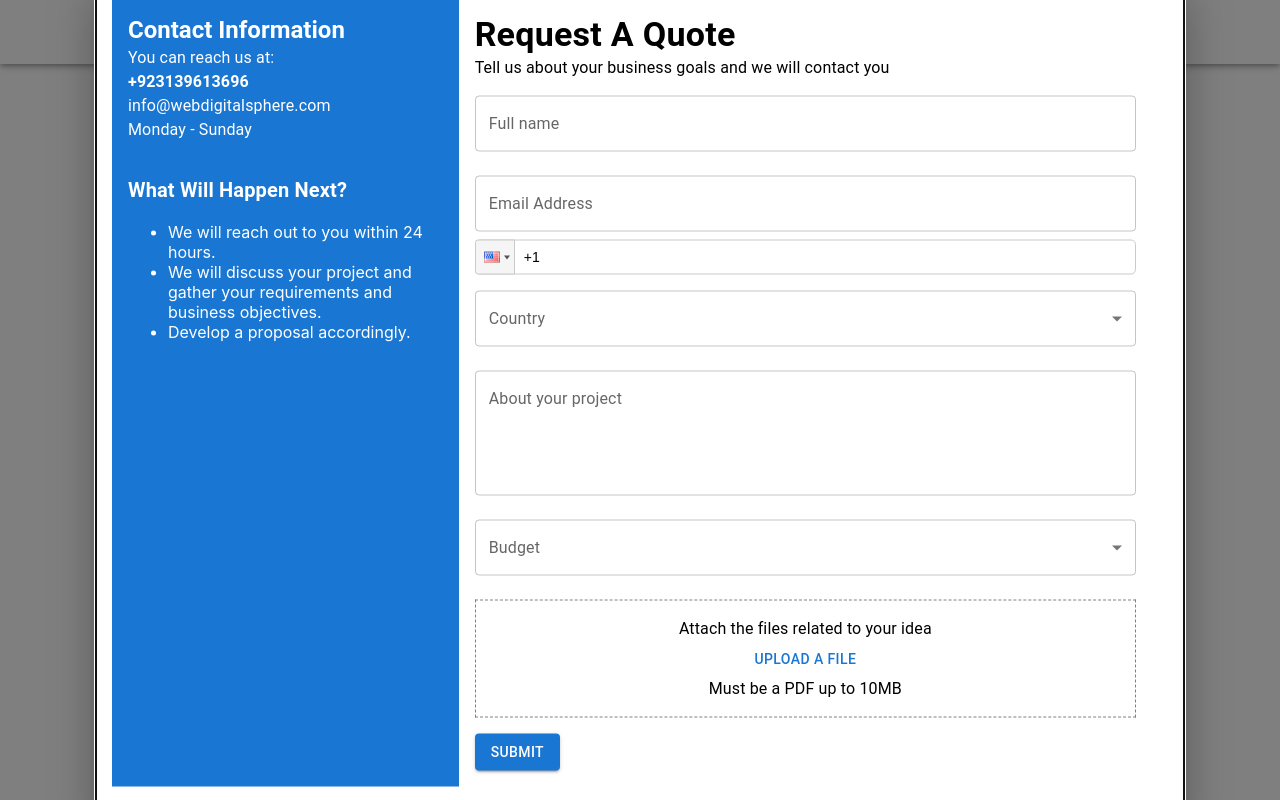
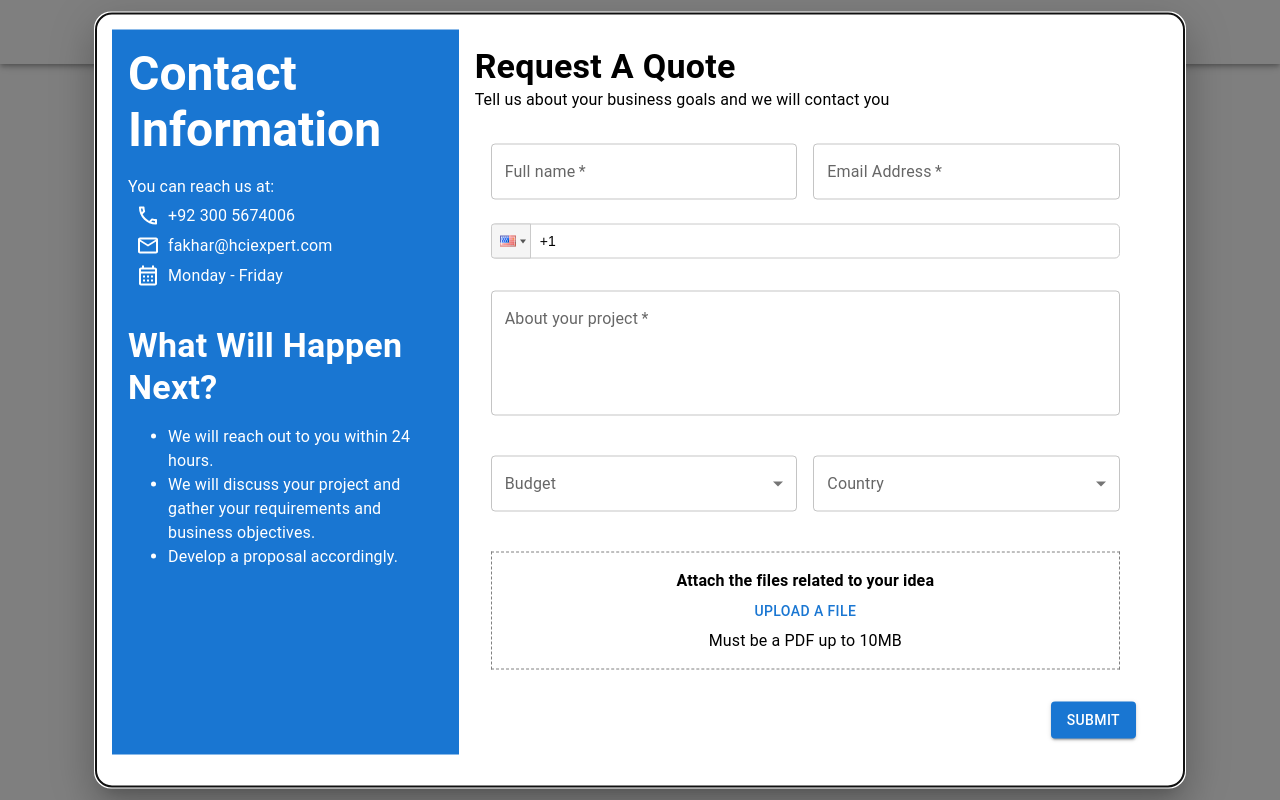
Before and after one commit to m-m4h4d/example, a React (Create React App) app: page / in a window 1280 px wide. Shown: the top 800 px of the page. Built offline with nearby package versions, Linux system fonts and the light colour scheme; the HTML template or start-up script is replaced by a standard one.

Commit message:
Update RequestQuote.js

```diff
--- a/src/components/RequestQuote.js
+++ b/src/components/RequestQuote.js
@@ -1,5 +1,6 @@
 import React from 'react';
 import { Box, Button, Grid, Typography, Modal, TextField, MenuItem } from '@mui/material';
+import { PhoneOutlined, EmailOutlined, CalendarMonthOutlined } from '@mui/icons-material';
 import PhoneInput from 'react-phone-input-2';
 import 'react-phone-input-2/lib/style.css';
 
@@ -12,6 +13,8 @@ const modalStyle = {
     bgcolor: 'background.paper',
     boxShadow: 24,
     p: 4,
+    overflowY: 'auto',
+    borderRadius: 4
 };
 
 const RequestQuote = (open, onClose) => {
@@ -20,40 +23,73 @@ const RequestQuote = (open, onClose) => {
             <Box sx={modalStyle}>
                 <Grid container spacing={2}>
                     <Grid item xs={12} md={4} sx={{ bgcolor: 'primary.main', color: 'white', p: 2 }}>
-                        <Typography variant="h5"><b>Contact Information</b></Typography>
-                        <Typography>You can reach us at:</Typography>
-                        <Typography><b>+923139613696</b></Typography>
-                        <Typography>info@webdigitalsphere.com</Typography>
-                        <Typography>Monday - Sunday</Typography>
-                        <Typography variant="h6" sx={{ mt: 4 }}><b>What Will Happen Next?</b></Typography>
+                        <Typography variant="h3" gutterBottom><b>Contact Information</b></Typography>
+                        <Typography gutterBottom>You can reach us at:</Typography>
+                        <Box sx={{ display: "flex" }}>
+                            <PhoneOutlined sx={{ mx: 1 }} />
+                            <Typography gutterBottom>+92 300 5674006</Typography>
+                        </Box>
+                        <Box sx={{ display: "flex" }}>
+                            <EmailOutlined sx={{ mx: 1 }} />
+                            <Typography gutterBottom>fakhar@hciexpert.com</Typography>
+                        </Box>
+                        <Box sx={{ display: "flex" }}>
+                            <CalendarMonthOutlined sx={{ mx: 1 }} />
+                            <Typography gutterBottom>Monday - Friday</Typography>
+                        </Box>
+                        <Typography variant="h4" sx={{ mt: 4 }}><b>What Will Happen Next?</b></Typography>
+                        <Typography>
                             <ul>
                                 <li>We will reach out to you within 24 hours.</li>
                                 <li>We will discuss your project and gather your requirements and business objectives.</li>
                                 <li>Develop a proposal accordingly.</li>
                             </ul>
+                        </Typography>
                     </Grid>
                     <Grid item xs={12} md={8} sx={{ p: 2 }}>
                         <Typography variant="h4"><b>Request A Quote</b></Typography>
                         <Typography>Tell us about your business goals and we will contact you</Typography>
-                        <TextField fullWidth label="Full name" margin="normal" />
-                        <TextField fullWidth label="Email Address" margin="normal" />
-                        <PhoneInput country={'us'} value={''} onChange={() => { }} inputStyle={{ width: '100%', marginTop: '16px', marginBottom: '8px' }} />
+                        <Grid container spacing={2} sx={{ p: 2 }}>
+                            <Grid item xs={12} sm={6}>
+                                <TextField required fullWidth label="Full name" margin="normal" />
+                            </Grid>
+                            <Grid item xs={12} sm={6}>
+                                <TextField fullWidth required label="Email Address" margin="normal" />
+                            </Grid>
+                            <Grid item xs={12} sm={12}>
+                                <PhoneInput required country={'us'} value={''} onChange={() => { }} inputStyle={{ width: '100%', marginTop: '16px', marginBottom: '8px' }} />
+                            </Grid>
+                            <Grid item xs={12} sm={12}>
+                                <TextField required fullWidth label="About your project" multiline rows={4} margin="normal" />
+                            </Grid>
+                            <Grid item xs={12} sm={6}>
+                                <TextField select fullWidth label="Budget" margin="normal">
+                                    <MenuItem value="1000-10000">$1000 - $10,000</MenuItem>
+                                    <MenuItem value="10000-50000">$10,000 - $50,000</MenuItem>
+                                    <MenuItem value="50000-100000">$50,000 - $100,000</MenuItem>
+                                    <MenuItem value="100000-1000000">$100,000 - $1,000,000</MenuItem>
+                                    <MenuItem value="Discuss">Discuss</MenuItem>
+                                </TextField>
+                            </Grid>
+                            <Grid item xs={12} sm={6}>
                                 <TextField select fullWidth label="Country" margin="normal">
                                     <MenuItem value="Afghanistan">Afghanistan</MenuItem>
                                 </TextField>
-                        <TextField fullWidth label="About your project" multiline rows={4} margin="normal" />
-                        <TextField select fullWidth label="Budget" margin="normal">
-                            <MenuItem value="1000-10000">$1000 - $10,000</MenuItem>
-                        </TextField>
+                            </Grid>
+                            <Grid item xs={12} sm={12}>
                                 <Box sx={{ border: '1px dashed grey', p: 2, textAlign: 'center', mt: 2 }}>
-                            <Typography>Attach the files related to your idea</Typography>
+                                    <Typography><b>Attach the files related to your idea</b></Typography>
                                     <Button component="label" color="primary">
                                         Upload a file
                                         <input type="file" hidden />
                                     </Button>
                                     <Typography>Must be a PDF up to 10MB</Typography>
                                 </Box>
+                            </Grid>
+                        </Grid>
+                        <Box sx={{ display: "flex", justifyContent: "flex-end" }}>
                             <Button variant="contained" color="primary" sx={{ mt: 2 }}>Submit</Button>
+                        </Box>
                     </Grid>
                 </Grid>
             </Box>
```
Lines whose indentation alone changed are shown as unchanged.
